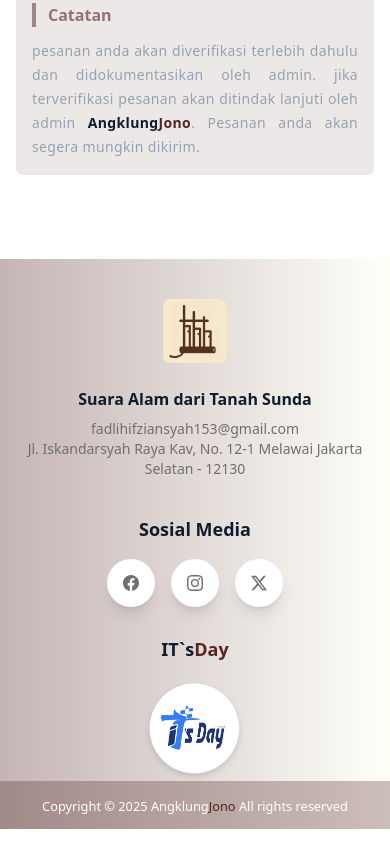
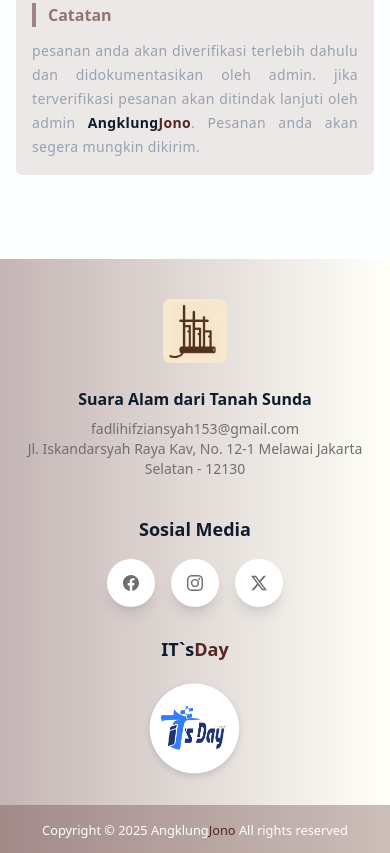
Before and after one commit to fadli154/-Tim_Azkaa-_WebsiteUMKM_ITsDay-, a website: page src/index.html in a window 390 px wide. Shown: the part 3165-4018 px from the top of the page. Before the commit the page ends 3994 px from the top, so only its background shows below. Drawn offline with Linux system fonts and the light colour scheme.

```diff
--- a/src/index.html
+++ b/src/index.html
@@ -487,7 +487,7 @@
               </ul>
             </div>
           </div>
-          <div class="flex-col items-center justify-center w-full h-full place-self-end pt-10 flex">
+          <div class="flex-col items-center justify-center w-full h-full place-self-end pt-10 pb-6 sm:pb-0 flex">
             <h4 class="text-lg font-bold text-heading md:text-base lg:text-lg 2xl:text-2xl">IT`s<span class="text-primary">Day</span></h4>
             <div class="pt-4 text-start">
               <a href="https://www.instagram.com/itsday.official?utm_source=ig_web_button_share_sheet&igsh=ZDNlZDc0MzIxNw==" target="_blank">
```
Also changed, not shown: src/css/output.css.
